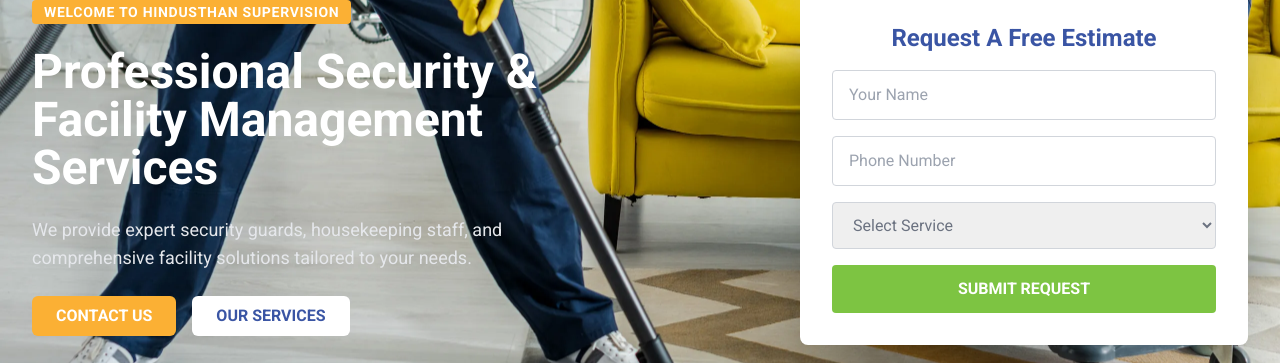
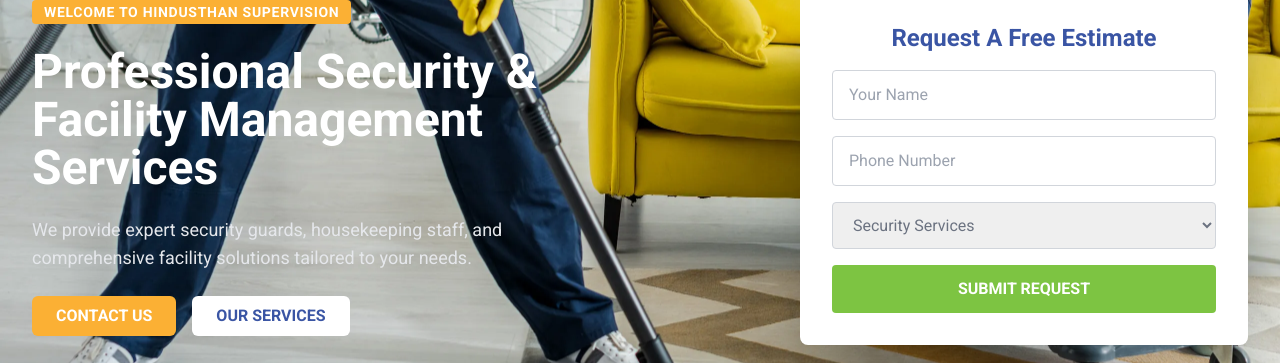
Before and after one commit to Stackvil/security_services, a React (Vite) app: page / in a window 1280 px wide. Shown: the part 282-645 px from the top of the page. Built offline with nearby package versions, Linux system fonts and the light colour scheme.

Commit message:
Add WhatsApp integration to Contact and Home forms

```diff
--- a/src/pages/Contact.tsx
+++ b/src/pages/Contact.tsx
@@ -1,8 +1,47 @@
+import { useState } from 'react';
 import { SectionShell } from '../components/Sections/SectionShell';
 
 import { SEO } from '../components/SEO';
 
+interface FormData {
+  fullName: string;
+  company: string;
+  email: string;
+  phone: string;
+  facilityType: string;
+  requirement: string;
+}
+
 export function Contact() {
+  const [formData, setFormData] = useState<FormData>({
+    fullName: '',
+    company: '',
+    email: '',
+    phone: '',
+    facilityType: 'Corporate Office',
+    requirement: '',
+  });
+
+  const handleChange = (
+    e: React.ChangeEvent<
+      HTMLInputElement | HTMLTextAreaElement | HTMLSelectElement
+    >
+  ) => {
+    const { name, value } = e.target;
+    setFormData((prev) => ({ ...prev, [name]: value }));
+  };
+
+  const handleSubmit = (e: React.FormEvent) => {
+    e.preventDefault();
+    const { fullName, company, email, phone, facilityType, requirement } =
+      formData;
+
+    const message = `*New Service Enquiry form Website*\n\n*Name:* ${fullName}\n*Company:* ${company}\n*Email:* ${email}\n*Phone:* ${phone}\n*Facility Type:* ${facilityType}\n*Requirement:* ${requirement}`;
+
+    const encodedMessage = encodeURIComponent(message);
+    window.open(`https://wa.me/919059501501?text=${encodedMessage}`, '_blank');
+  };
+
   return (
     <main className="pt-24">
       <SEO
@@ -16,13 +55,20 @@
         subtitle="Share a few details and our security consultant will get back to you with a no-obligation site visit slot. For urgent requirements, you can also reach our 24/7 control room directly on phone."
       >
         <div className="grid gap-8 lg:grid-cols-[1.1fr,0.9fr]">
-          <form className="glass-panel space-y-4 rounded-3xl p-6 text-sm text-slate-800">
+          <form
+            onSubmit={handleSubmit}
+            className="glass-panel space-y-4 rounded-3xl p-6 text-sm text-slate-800"
+          >
             <div className="grid gap-4 md:grid-cols-2">
               <div>
                 <label className="mb-1 block text-xs text-slate-500">
                   Full Name
                 </label>
                 <input
+                  name="fullName"
+                  value={formData.fullName}
+                  onChange={handleChange}
+                  required
                   className="w-full rounded-2xl border border-slate-200 bg-white px-3 py-2 text-sm outline-none ring-brand-500/40 placeholder:text-slate-400 focus:border-brand-400 focus:ring-2"
                   placeholder="Your name"
                 />
@@ -32,6 +78,9 @@
                   Company / Community
                 </label>
                 <input
+                  name="company"
+                  value={formData.company}
+                  onChange={handleChange}
                   className="w-full rounded-2xl border border-slate-200 bg-white px-3 py-2 text-sm outline-none ring-brand-500/40 placeholder:text-slate-400 focus:border-brand-400 focus:ring-2"
                   placeholder="Organisation name"
                 />
@@ -44,6 +93,9 @@
                 </label>
                 <input
                   type="email"
+                  name="email"
+                  value={formData.email}
+                  onChange={handleChange}
                   className="w-full rounded-2xl border border-slate-200 bg-white px-3 py-2 text-sm outline-none ring-brand-500/40 placeholder:text-slate-400 focus:border-brand-400 focus:ring-2"
                   placeholder="you@example.com"
                 />
@@ -53,7 +105,11 @@
                   Phone
                 </label>
                 <input
-                  className="w-full rounded-2xl border border-slate-700 bg-slate-900/70 px-3 py-2 text-sm outline-none ring-brand-500/40 placeholder:text-slate-500 focus:border-brand-400 focus:ring-2"
+                  name="phone"
+                  value={formData.phone}
+                  onChange={handleChange}
+                  required
+                  className="w-full rounded-2xl border border-slate-700 bg-slate-900/70 text-white px-3 py-2 text-sm outline-none ring-brand-500/40 placeholder:text-slate-500 focus:border-brand-400 focus:ring-2"
                   placeholder="+91-"
                 />
               </div>
@@ -62,7 +118,12 @@
               <label className="mb-1 block text-xs text-slate-500">
                 Type of Facility
               </label>
-              <select className="w-full rounded-2xl border border-slate-200 bg-white px-3 py-2 text-sm outline-none ring-brand-500/40 focus:border-brand-400 focus:ring-2">
+              <select
+                name="facilityType"
+                value={formData.facilityType}
+                onChange={handleChange}
+                className="w-full rounded-2xl border border-slate-200 bg-white px-3 py-2 text-sm outline-none ring-brand-500/40 focus:border-brand-400 focus:ring-2"
+              >
                 <option>Corporate Office</option>
                 <option>IT / Tech Park</option>
                 <option>Manufacturing / Industrial</option>
@@ -76,6 +137,9 @@
                 Brief About Requirement
               </label>
               <textarea
+                name="requirement"
+                value={formData.requirement}
+                onChange={handleChange}
                 rows={4}
                 className="w-full resize-none rounded-2xl border border-slate-200 bg-white px-3 py-2 text-sm outline-none ring-brand-500/40 placeholder:text-slate-400 focus:border-brand-400 focus:ring-2"
                 placeholder="Number of gates, towers / blocks, sensitive areas, expected go-live timeline, etc."
--- a/src/pages/Home.tsx
+++ b/src/pages/Home.tsx
@@ -1,8 +1,30 @@
+import { useState } from 'react';
 import { Link } from 'react-router-dom';
 import { SEO } from '../components/SEO';
 import { Shield, Users, Clock, CheckCircle, Award, ThumbsUp, ChevronRight } from 'lucide-react';
 
 export function Home() {
+  const [formData, setFormData] = useState({
+    name: '',
+    phone: '',
+    service: 'Security Services',
+  });
+
+  const handleChange = (
+    e: React.ChangeEvent<HTMLInputElement | HTMLSelectElement>
+  ) => {
+    const { name, value } = e.target;
+    setFormData((prev) => ({ ...prev, [name]: value }));
+  };
+
+  const handleSubmit = (e: React.FormEvent) => {
+    e.preventDefault();
+    const { name, phone, service } = formData;
+    const message = `*New Estimate Request*\n\n*Name:* ${name}\n*Phone:* ${phone}\n*Service:* ${service}`;
+    const encodedMessage = encodeURIComponent(message);
+    window.open(`https://wa.me/919059501501?text=${encodedMessage}`, '_blank');
+  };
+
   return (
     <>
       <SEO
@@ -40,11 +62,31 @@
 
           <div className="bg-white text-dark-text p-8 rounded-lg shadow-2xl max-w-md ml-auto">
             <h3 className="text-2xl font-bold text-primary-blue mb-4 text-center">Request A Free Estimate</h3>
-            <form className="space-y-4">
-              <input type="text" placeholder="Your Name" className="w-full px-4 py-3 border border-gray-300 rounded focus:border-primary-green focus:outline-none" />
-              <input type="tel" placeholder="Phone Number" className="w-full px-4 py-3 border border-gray-300 rounded focus:border-primary-green focus:outline-none" />
-              <select className="w-full px-4 py-3 border border-gray-300 rounded focus:border-primary-green focus:outline-none text-gray-500">
-                <option>Select Service</option>
+            <form onSubmit={handleSubmit} className="space-y-4">
+              <input
+                type="text"
+                name="name"
+                value={formData.name}
+                onChange={handleChange}
+                placeholder="Your Name"
+                className="w-full px-4 py-3 border border-gray-300 rounded focus:border-primary-green focus:outline-none"
+                required
+              />
+              <input
+                type="tel"
+                name="phone"
+                value={formData.phone}
+                onChange={handleChange}
+                placeholder="Phone Number"
+                className="w-full px-4 py-3 border border-gray-300 rounded focus:border-primary-green focus:outline-none"
+                required
+              />
+              <select
+                name="service"
+                value={formData.service}
+                onChange={handleChange}
+                className="w-full px-4 py-3 border border-gray-300 rounded focus:border-primary-green focus:outline-none text-gray-500"
+              >
                 <option>Security Services</option>
                 <option>Housekeeping</option>
                 <option>Manpower Supply</option>
```
